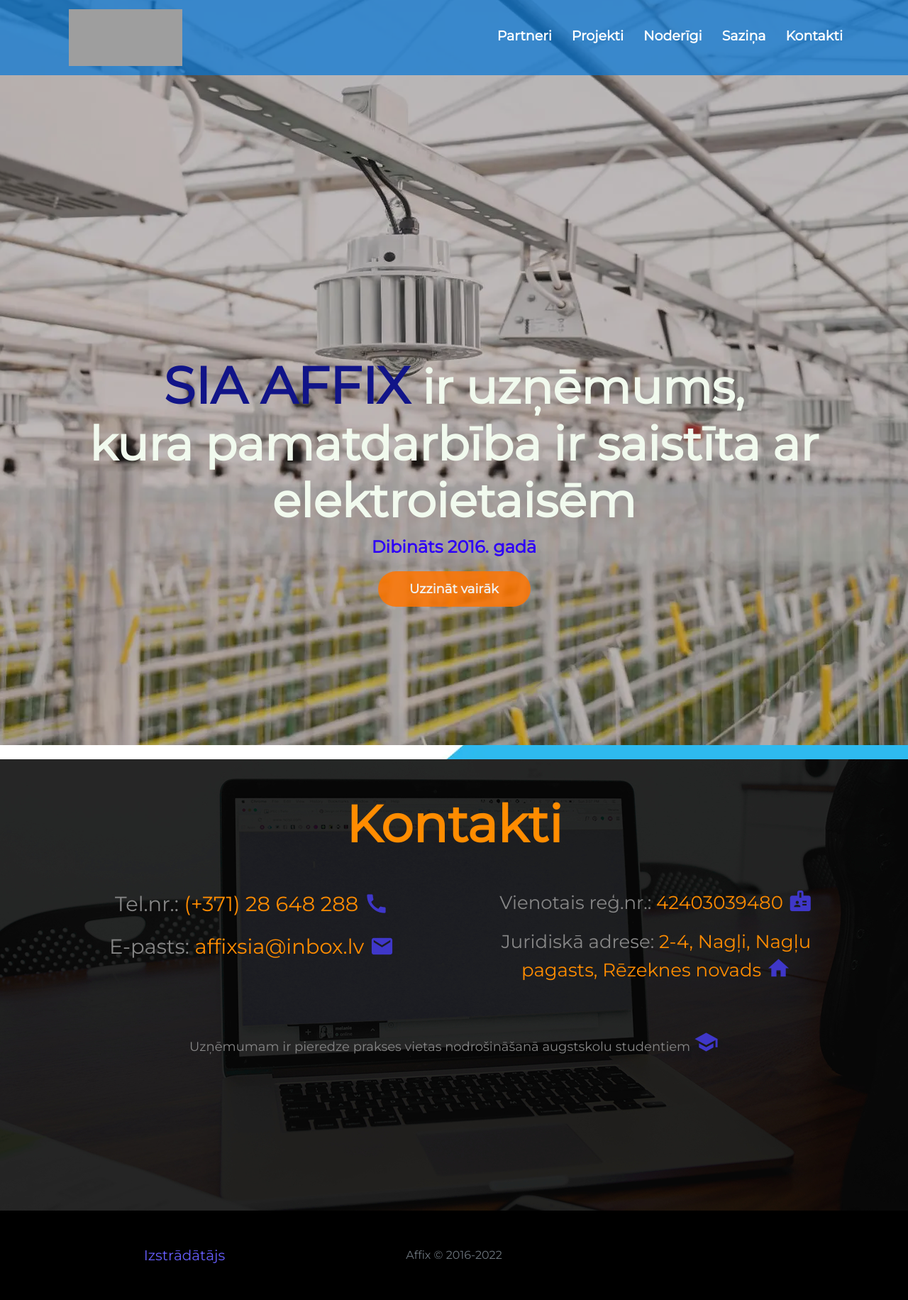
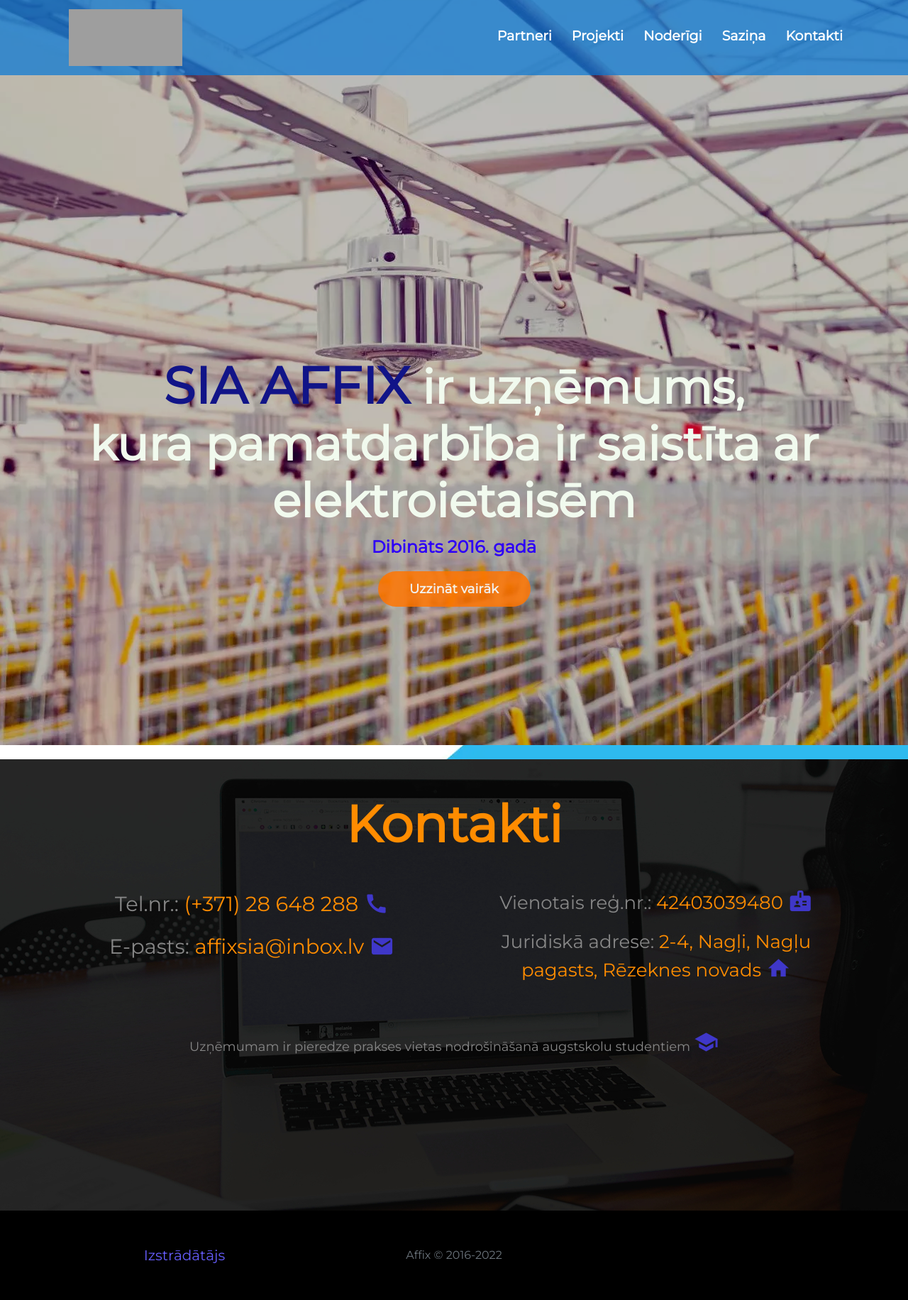
Before and after one commit to LaSTiqq/affix, a Django app: template affix/templates/base.html in a window 1280 px wide. Shown: the whole page at 71% size. Run offline with Django 3.2, Linux system fonts and the light colour scheme; the template is opened without the code that fills it, so the values that code supplies are empty; some libraries are stand-ins or nearby versions; grey boxes are pictures that could not be loaded.

Commit message:
Added experimental header image

```diff
--- a/affix/static/css/style.css
+++ b/affix/static/css/style.css
@@ -85,11 +85,11 @@
 }
 
 .webp header {
-  background-image: url(../img/header.webp);
+  background-image: url(../img/header2.webp);
 }
 
 .no-webp header {
-  background-image: url(../img/header.jpeg);
+  background-image: url(../img/header2.jpg);
 }
 
 div.call-to h1 {
```
Also changed, not shown: affix/static/img/header2.jpg (added), affix/static/img/header2.webp (added), 1 other file.
